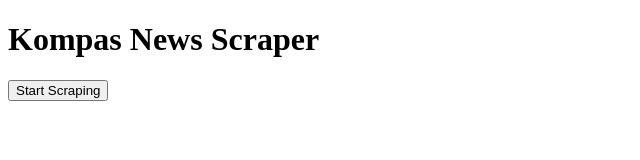
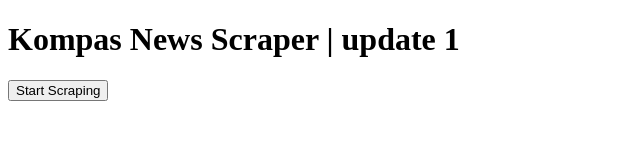
Before and after one commit to heryaulia/js_tiktok_app, a plain HTML site: page index.html in a window 1280 px wide. Shown: the whole page, without its empty margins (0-640 px from the left). Drawn offline with Linux system fonts and the light colour scheme; no server answers.

Commit message:
udpate 1

```diff
--- a/index.html
+++ b/index.html
@@ -6,7 +6,7 @@
     <title>Kompas Scraper</title>
 </head>
 <body>
-    <h1>Kompas News Scraper</h1>
+    <h1>Kompas News Scraper | update 1</h1>
     <div id="scrapeResult"></div>
     <button onclick="startScraping()">Start Scraping</button>
     <script src="app.js"></script>
```
